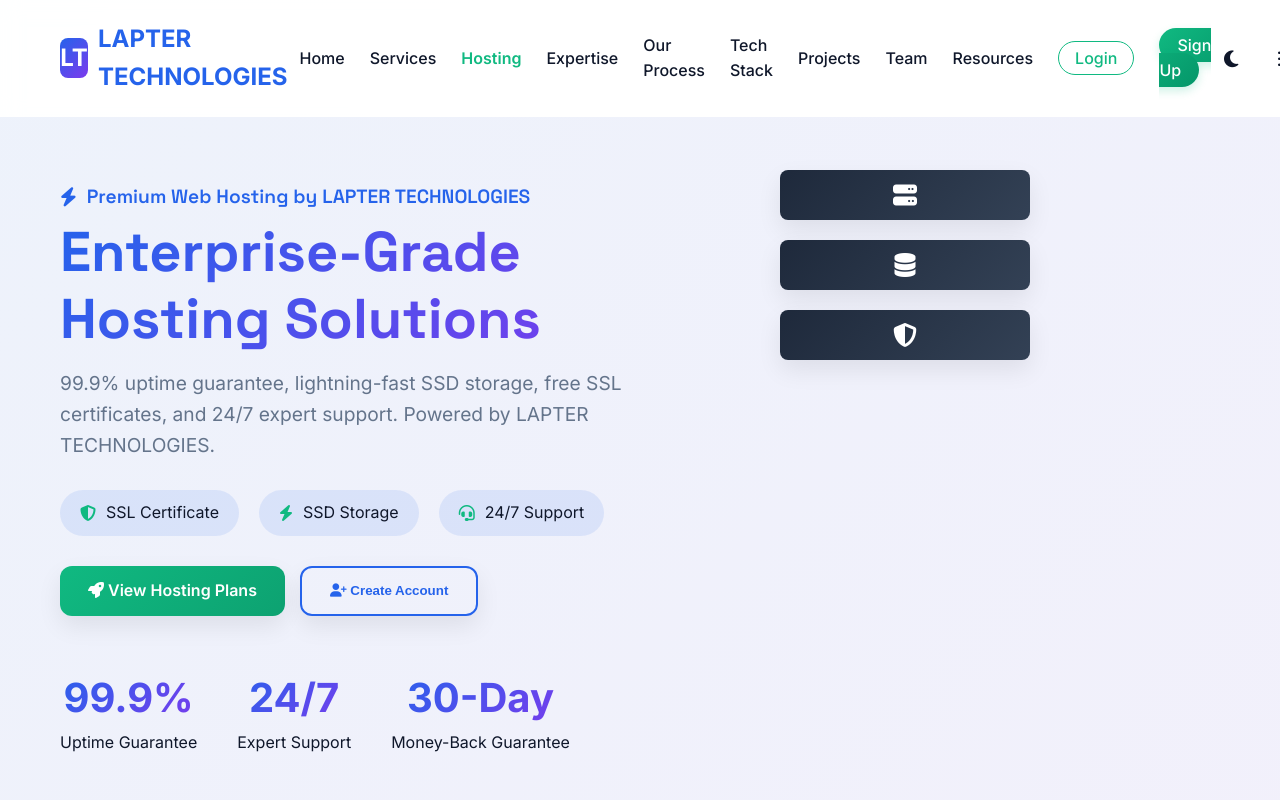
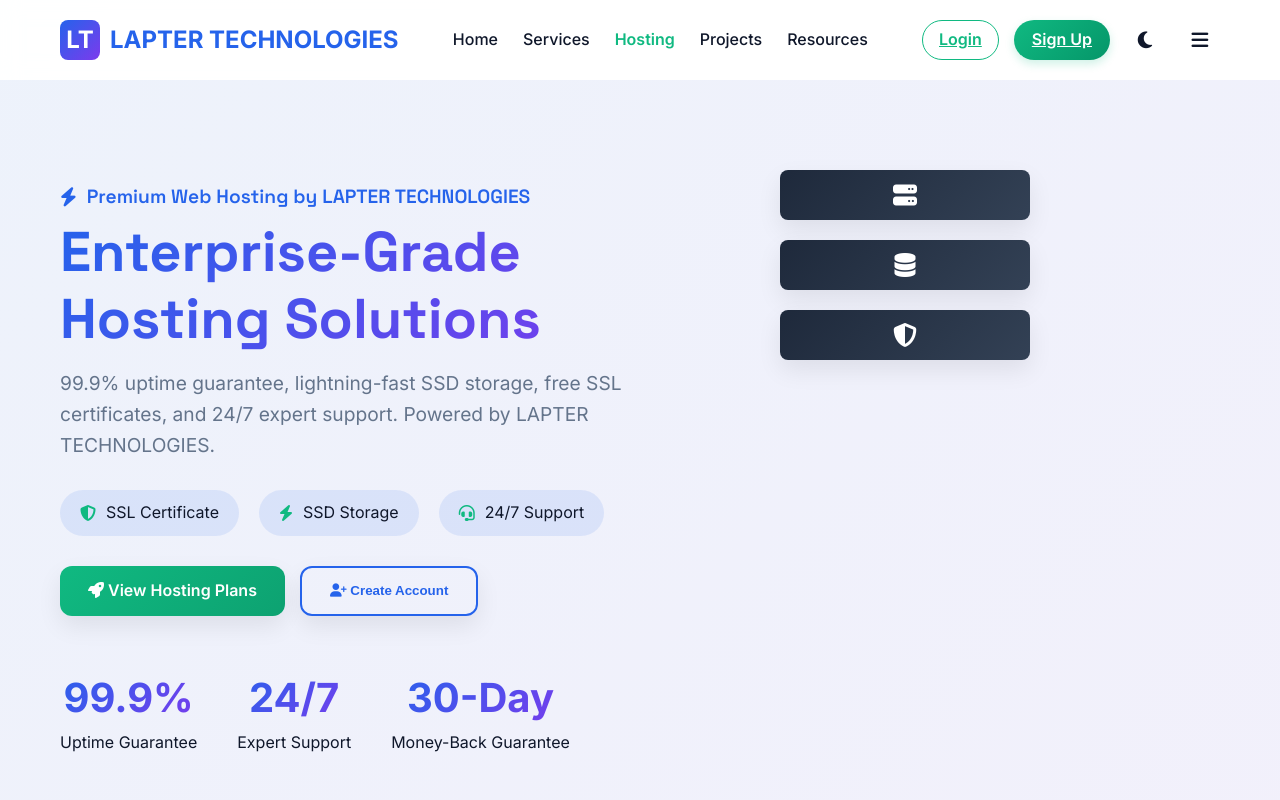
Before and after one commit to laptertechnologies-hue/laptertech-website, a plain HTML site: page hosting.html in a window 1280 px wide. Shown: the top 800 px of the page. Drawn offline with Linux system fonts and the light colour scheme.

Commit message:
style: redesign navbar links, separate desktop buttons into nav-buttons container and block mobile menu from desktop view

```diff
--- a/hosting.html
+++ b/hosting.html
@@ -235,6 +235,7 @@
             border-radius: 20px;
             font-weight: 600;
             transition: var(--transition);
+            white-space: nowrap;
         }
 
         .nav-link-login:hover {
@@ -253,6 +254,7 @@
             font-weight: 600;
             transition: var(--transition);
             box-shadow: 0 4px 10px rgba(16, 185, 129, 0.2);
+            white-space: nowrap;
         }
 
         .nav-link-signup:hover {
@@ -262,6 +264,18 @@
 
         .nav-link-signup::after {
             display: none !important;
+        }
+
+        .desktop-only {
+            display: inline-flex;
+            align-items: center;
+            justify-content: center;
+        }
+
+        @media (max-width: 992px) {
+            .desktop-only {
+                display: none !important;
+            }
         }
 
         .nav-buttons {
@@ -648,6 +662,12 @@
             box-shadow: var(--shadow-lg);
         }
 
+        @media (min-width: 993px) {
+            .mobile-menu, .menu-overlay {
+                display: none !important;
+            }
+        }
+
         .mobile-menu.active {
             right: 0;
         }
@@ -1089,22 +1109,18 @@
             </a>
 
             <nav class="desktop-nav">
-                <ul class="nav-links" style="align-items: center;">
+                <ul class="nav-links">
                     <li><a href="index.html#home">Home</a></li>
                     <li><a href="index.html#services">Services</a></li>
                     <li><a href="hosting.html" style="color: var(--hosting-green); font-weight: 600;">Hosting</a></li>
-                    <li><a href="index.html#expertise">Expertise</a></li>
-                    <li><a href="index.html#process">Our Process</a></li>
-                    <li><a href="index.html#technology">Tech Stack</a></li>
                     <li><a href="index.html#projects">Projects</a></li>
-                    <li><a href="index.html#team">Team</a></li>
                     <li><a href="index.html#blog">Resources</a></li>
-                    <li><a href="#login" class="nav-link-login">Login</a></li>
-                    <li><a href="#signup" class="nav-link-signup">Sign Up</a></li>
                 </ul>
             </nav>
 
             <div class="nav-buttons">
+                <a href="#login" class="nav-link-login desktop-only">Login</a>
+                <a href="#signup" class="nav-link-signup desktop-only">Sign Up</a>
                 <button class="theme-toggle" id="themeToggle" aria-label="Toggle theme">
                     <i class="fas fa-moon"></i>
                 </button>
```
Also changed, not shown: index.html (+23 -6 lines).
